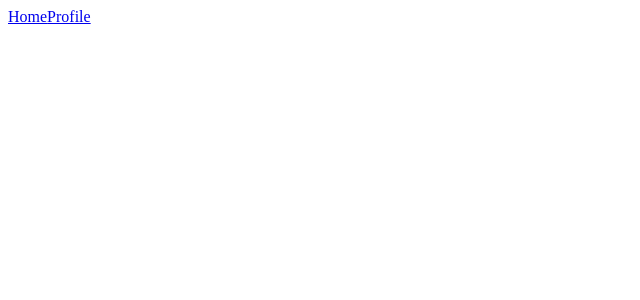
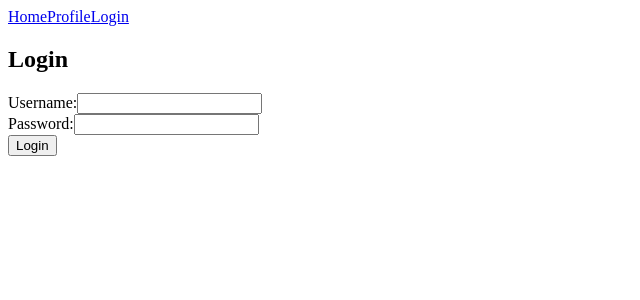
Before and after one commit to Shikusagi/GameList, a Vue app: page /login in a window 1280 px wide. Before the commit this address had no page. Shown: the top 300 px of the page, without its empty margins (0-640 px from the left). Built offline with nearby package versions, Linux system fonts and the light colour scheme.

Commit message:
added login feature

```diff
--- a/src/App.vue
+++ b/src/App.vue
@@ -6,6 +6,7 @@ import { RouterLink, RouterView } from 'vue-router'
   <nav>
     <RouterLink to="/">Home</RouterLink>
     <RouterLink to="/profile">Profile</RouterLink>
+    <RouterLink to="/login">Login</RouterLink>
   </nav>
 
   <RouterView />
--- a/src/data/users.json
+++ b/src/data/users.json
@@ -1,6 +1,7 @@
 [
   {
     "username": "Shiku",
+    "password": "password",
     "profilePicture": "https://i.imgur.com/FfqCvuB.jpeg",
     "games": [
       {
--- a/src/router/index.js
+++ b/src/router/index.js
@@ -13,6 +13,11 @@ const router = createRouter({
       path: '/profile',
       name: 'profile',
       component: () => import('../views/ProfileView.vue')
+    },
+    {
+      path: '/login',
+      name: 'login',
+      component: () => import('../views/LoginView.vue')
     }
   ]
 })
--- /dev/null
+++ b/src/views/LoginView.vue
@@ -0,0 +1,45 @@
+<template>
+  <div>
+    <h2>Login</h2>
+    <form @submit.prevent="login">
+      <label for="username">Username:</label>
+      <input type="text" id="username" v-model="form.username" required>
+      <br>
+      <label for="password">Password:</label>
+      <input type="password" id="password" v-model="form.password" required>
+      <br>
+      <button type="submit">Login</button>
+    </form>
+    <p v-if="error" style="color: red;">{{ error }}</p>
+  </div>
+</template>
+
+<script setup>
+import { ref } from 'vue'
+import users from '../data/users.json'
+import { useRouter } from 'vue-router'
+
+const form = ref({
+  username: '',
+  password: ''
+})
+
+const error = ref('')
+const router = useRouter();
+
+const login = () => {
+  const { username, password } = form.value
+  const user = users.find(u => u.username === username && u.password === password)
+  if (user) {
+    console.log('Logged in successfully!', user)
+    router.push('/')
+  } else {
+    error.value = 'Invalid username or password.'
+  }
+}
+</script>
+
+
+<style scoped>
+
+</style>
--- a/src/views/ProfileView.vue
+++ b/src/views/ProfileView.vue
@@ -37,7 +37,7 @@ const user = ref({
 // Load data from JSON file
 onMounted(async () => {
   try {
-    user.value = users[0];
+    user.value = undefined;
   } catch (error) {
     console.error('Error loading data:', error);
   }
```
